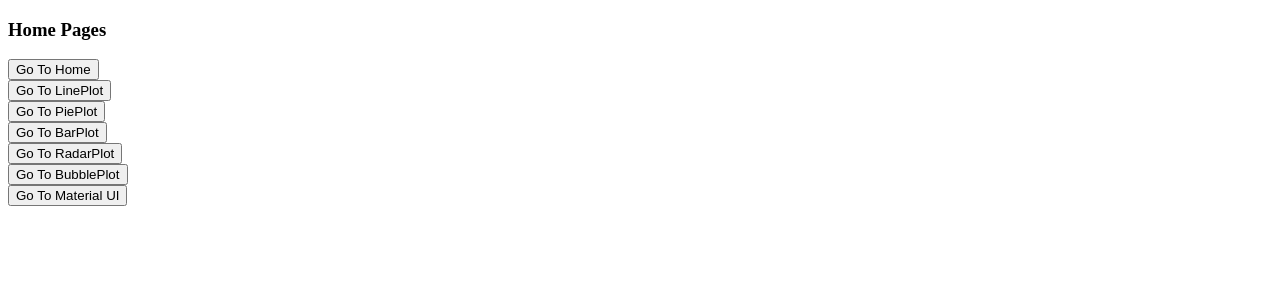
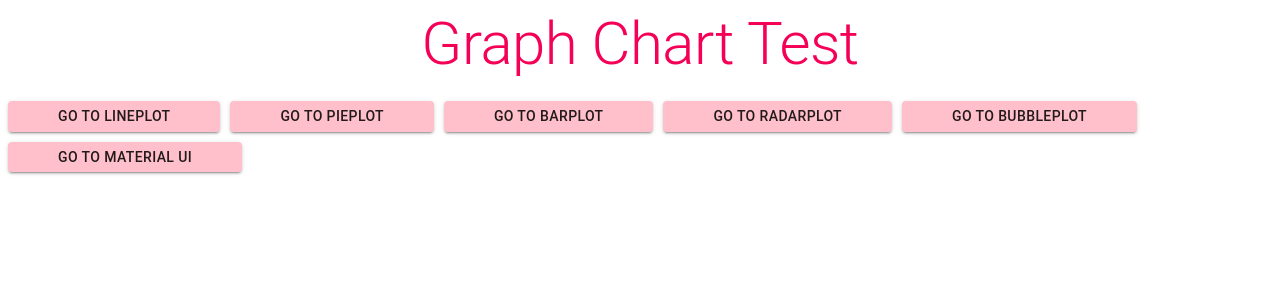
Before and after one commit to hiroharu8864/react-covid19-display, a React (Create React App) app: page / in a window 1280 px wide. Shown: the top 300 px of the page. Built offline with nearby package versions, Linux system fonts and the light colour scheme.

Commit message:
Graph Design

```diff
--- a/package.json
+++ b/package.json
@@ -14,11 +14,13 @@
     "@material-ui/core": "4.12.4",
     "@mui/material": "5.10.0",
     "@types/react-dom": "18.0.6",
+    "@types/react-redux": "7.1.24",
     "@types/react-router-dom": "5.3.3",
     "chart.js": "3.9.1",
     "react": "18.0.0",
     "react-chartjs-2": "4.3.1",
     "react-dom": "18.0.0",
+    "react-redux": "8.0.2",
     "react-router-dom": "6.3.0",
     "react-scripts": "4.0.3"
   },
--- a/src/components/pages/Home.tsx
+++ b/src/components/pages/Home.tsx
@@ -1,11 +1,18 @@
 import { FC, memo, useCallback } from "react";
 import { useNavigate } from "react-router-dom";
+import { Button, makeStyles, Typography } from "@material-ui/core";
+
+const useStyles = makeStyles({
+  btnStyle: {
+    background: "pink",
+    padding: "3px 50px",
+    marginBottom: "10px",
+    marginRight: "10px"
+  }
+});
 
 export const Home: FC = memo(() => {
   const navigate = useNavigate();
-  const onClickHome = useCallback(() => {
-    navigate("/");
-  }, [navigate]);
   const onClickLinePlot = useCallback(() => {
     navigate("/lineplot");
   }, [navigate]);
@@ -25,22 +32,61 @@ export const Home: FC = memo(() => {
     navigate("/materialui");
   }, [navigate]);
 
+  const classes = useStyles();
+
   return (
     <>
-      <h3>Home Pages</h3>
-      <button onClick={onClickHome}>Go To Home</button>
-      <br />
-      <button onClick={onClickLinePlot}>Go To LinePlot</button>
-      <br />
-      <button onClick={onClickPiePlot}>Go To PiePlot</button>
-      <br />
-      <button onClick={onClickBarPlot}>Go To BarPlot</button>
-      <br />
-      <button onClick={onClickRadarPlot}>Go To RadarPlot</button>
-      <br />
-      <button onClick={onClickBubblePlot}>Go To BubblePlot</button>
-      <br />
-      <button onClick={onClickMaterialUI}>Go To Material UI</button>
+      <Typography
+        color="secondary"
+        variant="h2"
+        align="center"
+        gutterBottom
+        noWrap
+      >
+        Graph Chart Test
+      </Typography>
+      <Button
+        onClick={onClickLinePlot}
+        className={classes.btnStyle}
+        variant="contained"
+      >
+        go to LinePlot
+      </Button>
+      <Button
+        onClick={onClickPiePlot}
+        className={classes.btnStyle}
+        variant="contained"
+      >
+        go to PiePlot
+      </Button>
+      <Button
+        onClick={onClickBarPlot}
+        className={classes.btnStyle}
+        variant="contained"
+      >
+        go to BarPlot
+      </Button>
+      <Button
+        onClick={onClickRadarPlot}
+        className={classes.btnStyle}
+        variant="contained"
+      >
+        go to RadarPlot
+      </Button>
+      <Button
+        onClick={onClickBubblePlot}
+        className={classes.btnStyle}
+        variant="contained"
+      >
+        go to BubblePlot
+      </Button>
+      <Button
+        onClick={onClickMaterialUI}
+        className={classes.btnStyle}
+        variant="contained"
+      >
+        go to Material UI
+      </Button>
     </>
   );
 });
```
